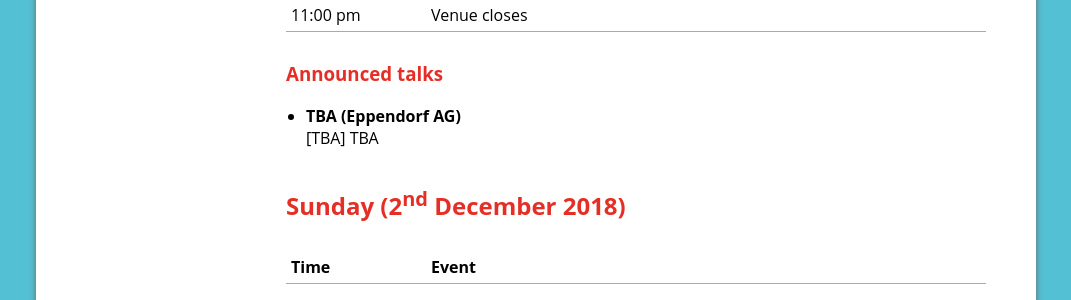
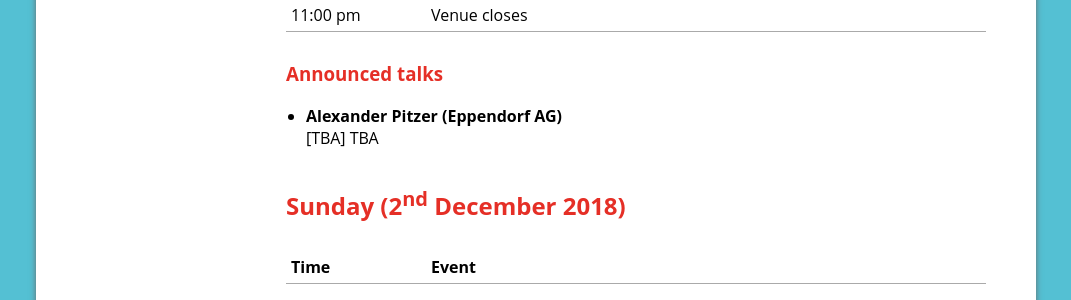
Before and after one commit to RHOrga/rhorga.github.io, a Jekyll site: the page built from 2018/en/schedule.md, in a window 1280 px wide and 900 px high, scrolled down 1303 px. Shown: the part 155-455 px from the top of the window, without its empty margins (104-1175 px from the left). Built offline with Jekyll 4.4.1, drawn with Linux system fonts in a browser that asks for light colours.

Commit message:
Add eppendorf speaker

```diff
--- a/2018/en/schedule.md
+++ b/2018/en/schedule.md
@@ -46,7 +46,7 @@ layout: default-en-only-2018
 
 ### Announced talks
 
-* **TBA (Eppendorf AG)**
+* **Alexander Pitzer (Eppendorf AG)**
 [TBA] TBA
 
 ## Sunday (2<sup>nd</sup> December 2018)
```
